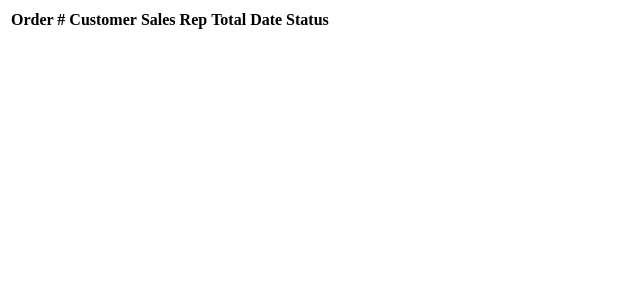
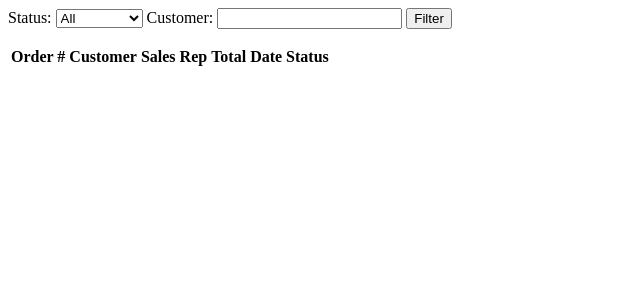
Before and after one commit to AI-with-Coding-2026/Project-A-omnistock, a Django app: page /orders/ in a window 1280 px wide. Shown: the top 300 px of the page, without its empty margins (0-640 px from the left). Run offline with Django 5.2, Linux system fonts and the light colour scheme; the visitor is signed in with stand-in values (Sample User, id 1); data comes from the database, SQL or seed files in the repository; data that the repository does not hold is empty.

Commit message:
Add status and customer filters to order_index

```diff
--- a/orders/templates/orders/order_index.html
+++ b/orders/templates/orders/order_index.html
@@ -1,3 +1,15 @@
+<form method="get" action="{% url 'order_list' %}">
+<label for="status">Status:</label>
+<select name="status" id="status">
+<option value="">All</option>
+{% for value, label in status_choices %}
+<option value="{{ value }}"{% if value == status %} selected{% endif %}>{{ label }}</option>
+{% endfor %}
+</select>
+<label for="customer">Customer:</label>
+<input type="text" name="customer" id="customer" value="{{ customer|default:'' }}">
+<button type="submit">Filter</button>
+</form>
 <table>
 <thead>
 <tr>
--- a/orders/views.py
+++ b/orders/views.py
@@ -17,8 +17,19 @@ ORDER_CANCEL_REDIRECT = 'order_list'
 
 @staff_or_admin_required
 def order_index(request):
+    status = request.GET.get('status')
+    customer = request.GET.get('customer')
     orders = Order.objects.select_related('user').order_by('-created_at')
-    return render(request, 'orders/order_index.html', {'orders': orders})
+    if status:
+        orders = orders.filter(status=status)
+    if customer:
+        orders = orders.filter(customer_name__icontains=customer)
+    return render(request, 'orders/order_index.html', {
+        'orders': orders,
+        'status_choices': Order.STATUS_CHOICES,
+        'status': status,
+        'customer': customer,
+    })
 
 @staff_or_admin_required
 def order_detail(request, order_id):
```
